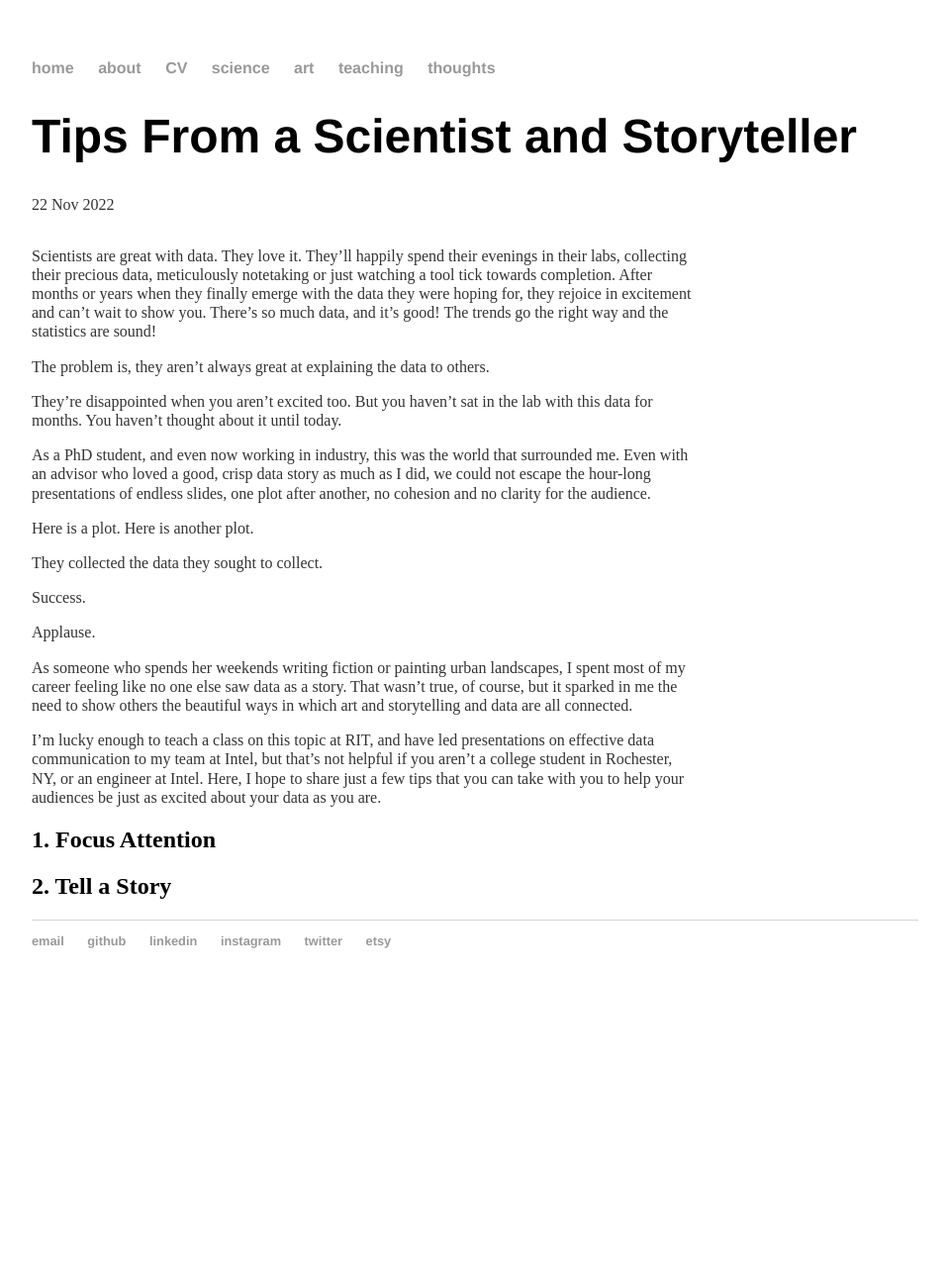
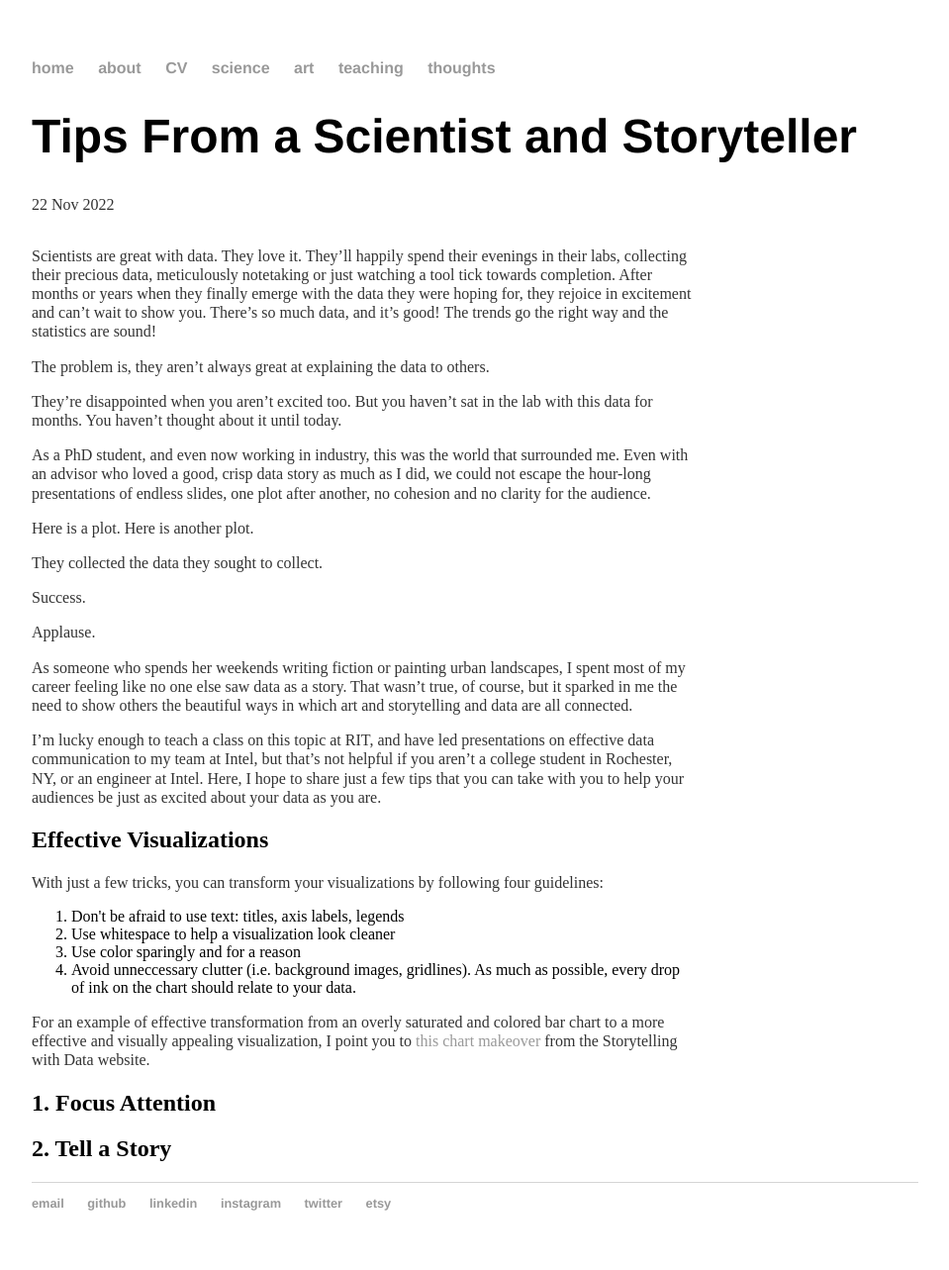
Before and after one commit to argwood/argwood.github.io, a Jekyll site: the page built from _posts/2022-11-22-storytellingwithdata.md, in a window 1280 px wide. Shown: the whole page at 99% size, without its empty margins (160-1119 px from the left). Built offline with Jekyll 4.4.1, drawn with Linux system fonts in a browser that asks for light colours; before the commit the page ends 1018 px from its top, so only the background shows below that.

Commit message:
update to storytelling blog post

```diff
--- a/_posts/2022-11-22-storytellingwithdata.md
+++ b/_posts/2022-11-22-storytellingwithdata.md
@@ -25,6 +25,16 @@ As someone who spends her weekends writing fiction or painting urban landscapes,
 
 I'm lucky enough to teach a class on this topic at RIT, and have led presentations on effective data communication to my team at Intel, but that's not helpful if you aren't a college student in Rochester, NY, or an engineer at Intel. Here, I hope to share just a few tips that you can take with you to help your audiences be just as excited about your data as you are.
 
+<h2>Effective Visualizations </h2>
+With just a few tricks, you can transform your visualizations by following four guidelines:
+<ol>
+	<li> Don't be afraid to use text: titles, axis labels, legends </li>
+	<li> Use whitespace to help a visualization look cleaner </li>
+	<li> Use color sparingly and for a reason </li>
+	<li> Avoid unneccessary clutter (i.e. background images, gridlines). As much as possible, every drop of ink on the chart should relate to your data. </li>
+</ol>
+
+For an example of effective transformation from an overly saturated and colored bar chart to a more effective and visually appealing visualization, I point you to <a href="http://www.storytellingwithdata.com/blog/how-does-this-graph-make-you-feel">this chart makeover</a> from the Storytelling with Data website.
 <h2>1. Focus Attention </h2>
 
 <h2>2. Tell a Story </h2>
```
